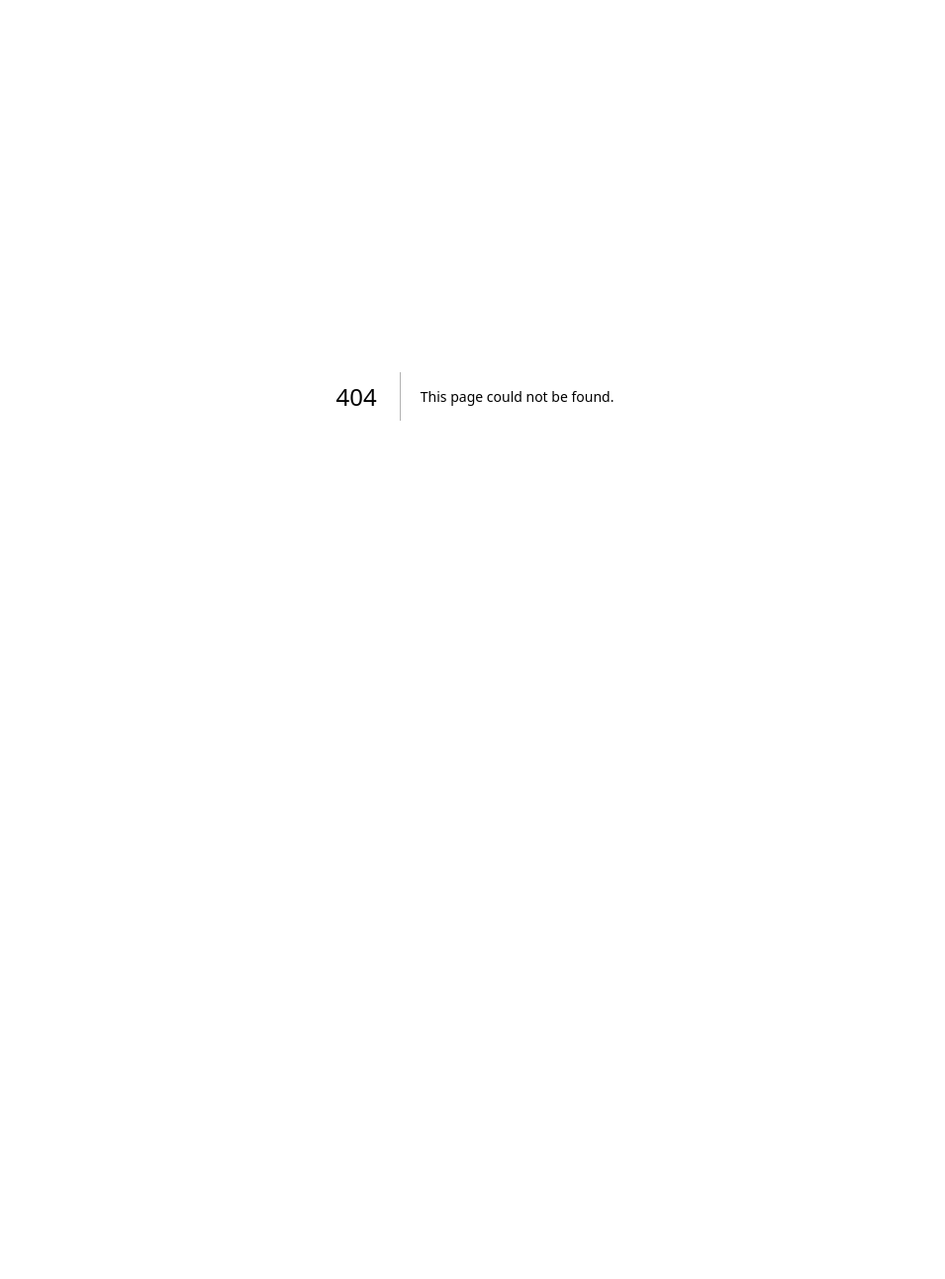
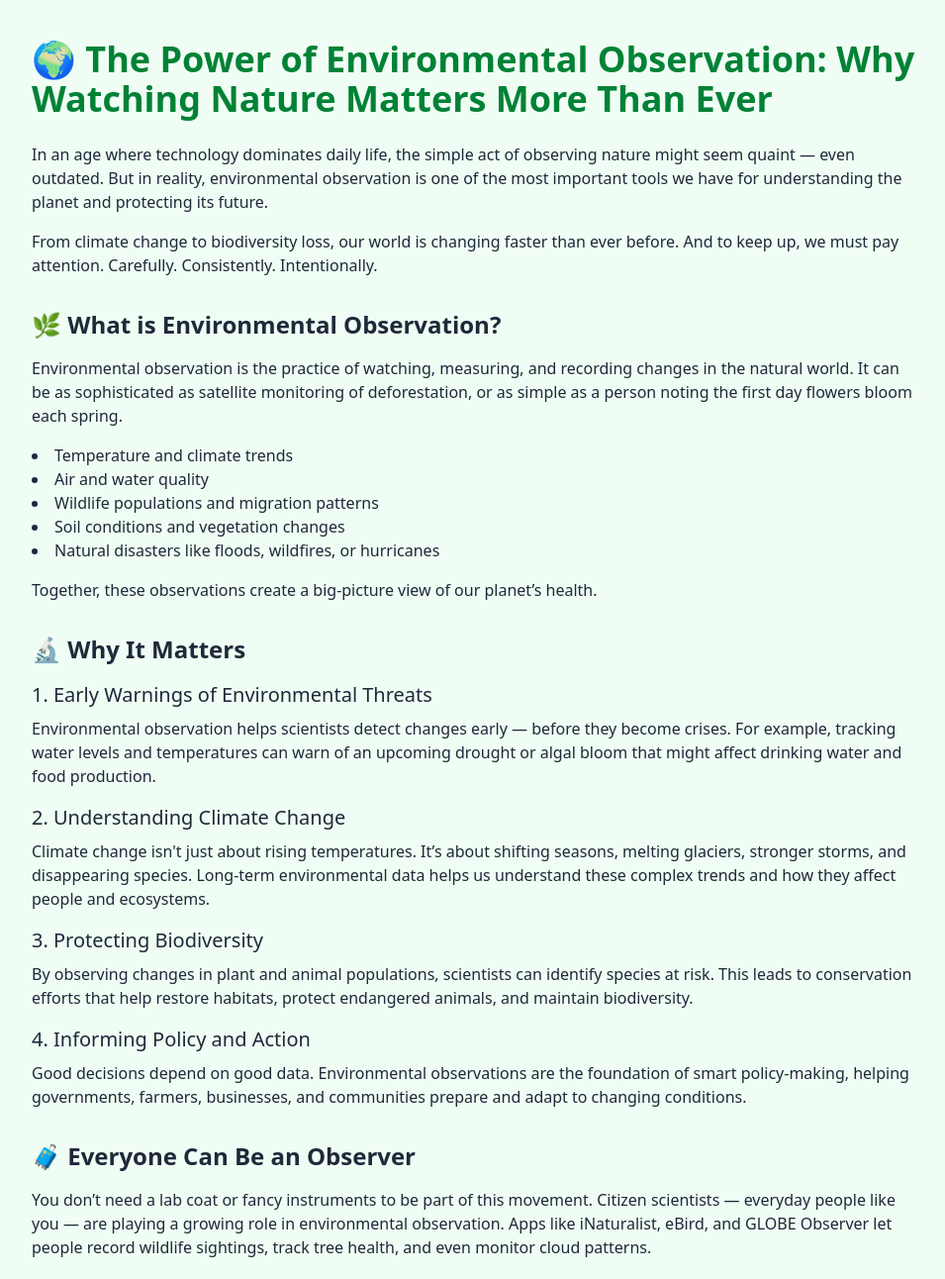
Before and after one commit to shadowrager85/sortiva, a Next.js app in the folder sortiva/: page /learn-more in a window 1280 px wide. Before the commit this address had no page. Shown: the top 1292 px of the page at 99% size, without its empty margins (160-1115 px from the left). Before the commit the page ends 800 px from the top, so only its background shows below. Built offline with nearby package versions, Linux system fonts and the light colour scheme.

Commit message:
learn more

```diff
--- a/sortiva/src/app/Learn/page.tsx
+++ b/sortiva/src/app/Learn/page.tsx
@@ -1,16 +1,18 @@
 "use client";
 import React, { useEffect, useState } from "react";
-
+import Link from "next/link";
 // Simulated backend API (would be in /api/articles in a real app)
 const fetchArticles = async () => {
   // Simulate fetching from backend
   return [
+
     {
       id: 1,
       title: "What is Environmental Conservation?",
       content:
         "Environmental conservation is the protection, preservation, management, or restoration of natural environments and the ecological communities that inhabit them.",
     },
+
     {
       id: 2,
       title: "How Sortiva Helps",
@@ -49,31 +51,31 @@ const LearnPage: React.FC = () => {
         maxWidth: 800,
         margin: "2rem auto",
         padding: "2rem",
-        background: "#f7fafc",
         borderRadius: 16,
         boxShadow: "0 4px 24px rgba(0,0,0,0.08)",
-        fontFamily: "Segoe UI, Arial, sans-serif",
+
       }}
     >
       <h1 style={{ fontSize: "2.5rem", marginBottom: 8, color: "#256029" }}>
-        🌱 Learn More
+        📖 Learn More
       </h1>
-      <p style={{ color: "#444", fontSize: "1.15rem", marginBottom: 32 }}>
+      <p style={{ color: "rgb(255, 255, 255)", fontSize: "1.15rem", marginBottom: 32 }}>
         Explore articles about <b>environmental conservation</b> and how <b>Sortiva</b> is making a difference.
       </p>
       {loading ? (
-        <div style={{ textAlign: "center", color: "#888", fontSize: "1.1rem" }}>
+        <div style={{ textAlign: "center", color: "rgb(33, 186, 145)", fontSize: "1.1rem" }}>
           <span className="loader" style={{
             display: "inline-block",
             width: 24,
             height: 24,
-            border: "3px solid #c3e6cb",
+            border: "3px solidrgb(117, 133, 159)",
             borderTop: "3px solid #256029",
             borderRadius: "50%",
             animation: "spin 1s linear infinite",
             marginRight: 8,
             verticalAlign: "middle"
           }} />
+
           Loading articles...
           <style>{`
             @keyframes spin {
@@ -88,19 +90,22 @@ const LearnPage: React.FC = () => {
             <article
               key={article.id}
               style={{
-                background: "#fff",
+                background: " ",
                 borderRadius: 12,
-                boxShadow: "0 2px 8px rgba(34,139,34,0.06)",
+                boxShadow: "0 2px 8px rgba(34, 139, 34, 0.1)",
                 marginBottom: "2rem",
                 padding: "1.5rem 1.5rem 1rem 1.5rem",
-                borderLeft: "6px solid #256029",
+                borderLeft: "6px solid rgba(117, 130, 152)",
                 transition: "box-shadow 0.2s",
               }}
             >
               <h2 style={{ color: "#256029", marginBottom: 8, fontSize: "1.35rem" }}>
                 {article.title}
               </h2>
-              <p style={{ color: "#333", lineHeight: 1.7 }}>{article.content}</p>
+              <p style={{ color: "rgba(117, 130, 152)", lineHeight: 1.7 }}>{article.content}</p>
+              <Link href="/learn-more">
+               <button className="rounded-md px-6 py-3 border-2 border-green-600 text-green-600 dark:text-green-400 bg-white dark:bg-gray-800 hover:bg-green-600 hover:text-white transition w-full sm:w-auto">Learn More</button>
+              </Link>
             </article>
           ))}
         </section>
--- /dev/null
+++ b/sortiva/src/app/learn-more/page.tsx
@@ -0,0 +1,105 @@
+import React from "react";
+import Link from "next/link";
+import type { NextPage } from "next";
+
+const HomePage: NextPage = () => {
+  return (
+    <div className="min-h-screen bg-green-50 text-gray-800 py-10 px-6">
+      <div className="max-w-4xl mx-auto">
+        <h1 className="text-4xl font-bold mb-6 text-green-700">
+          🌍 The Power of Environmental Observation: Why Watching Nature Matters More Than Ever
+        </h1>
+
+        <p className="mb-4">
+          In an age where technology dominates daily life, the simple act of observing nature might seem quaint — even outdated. But in reality, environmental observation is one of the most important tools we have for understanding the planet and protecting its future.
+        </p>
+
+        <p className="mb-4">
+          From climate change to biodiversity loss, our world is changing faster than ever before. And to keep up, we must pay attention. Carefully. Consistently. Intentionally.
+        </p>
+
+        <h2 className="text-2xl font-semibold mt-8 mb-4">
+          🌿 What is Environmental Observation?
+        </h2>
+        <p className="mb-4">
+          Environmental observation is the practice of watching, measuring, and recording changes in the natural world. It can be as sophisticated as satellite monitoring of deforestation, or as simple as a person noting the first day flowers bloom each spring.
+        </p>
+
+        <ul className="list-disc list-inside mb-4">
+          <li>Temperature and climate trends</li>
+          <li>Air and water quality</li>
+          <li>Wildlife populations and migration patterns</li>
+          <li>Soil conditions and vegetation changes</li>
+          <li>Natural disasters like floods, wildfires, or hurricanes</li>
+        </ul>
+
+        <p className="mb-4">
+          Together, these observations create a big-picture view of our planet’s health.
+        </p>
+
+        <h2 className="text-2xl font-semibold mt-8 mb-4">
+          🔬 Why It Matters
+        </h2>
+        <h3 className="text-xl font-medium mt-4 mb-2">1. Early Warnings of Environmental Threats</h3>
+        <p className="mb-4">
+          Environmental observation helps scientists detect changes early — before they become crises. For example, tracking water levels and temperatures can warn of an upcoming drought or algal bloom that might affect drinking water and food production.
+        </p>
+
+        <h3 className="text-xl font-medium mt-4 mb-2">2. Understanding Climate Change</h3>
+        <p className="mb-4">
+          Climate change isn't just about rising temperatures. It’s about shifting seasons, melting glaciers, stronger storms, and disappearing species. Long-term environmental data helps us understand these complex trends and how they affect people and ecosystems.
+        </p>
+
+        <h3 className="text-xl font-medium mt-4 mb-2">3. Protecting Biodiversity</h3>
+        <p className="mb-4">
+          By observing changes in plant and animal populations, scientists can identify species at risk. This leads to conservation efforts that help restore habitats, protect endangered animals, and maintain biodiversity.
+        </p>
+
+        <h3 className="text-xl font-medium mt-4 mb-2">4. Informing Policy and Action</h3>
+        <p className="mb-4">
+          Good decisions depend on good data. Environmental observations are the foundation of smart policy-making, helping governments, farmers, businesses, and communities prepare and adapt to changing conditions.
+        </p>
+
+        <h2 className="text-2xl font-semibold mt-8 mb-4">
+          🧳️ Everyone Can Be an Observer
+        </h2>
+        <p className="mb-4">
+          You don’t need a lab coat or fancy instruments to be part of this movement. Citizen scientists — everyday people like you — are playing a growing role in environmental observation. Apps like iNaturalist, eBird, and GLOBE Observer let people record wildlife sightings, track tree health, and even monitor cloud patterns.
+        </p>
+
+        <p className="mb-4">
+          By contributing your own observations, you help build a global network of environmental data. And in doing so, you also deepen your connection to the natural world.
+        </p>
+
+        <h2 className="text-2xl font-semibold mt-8 mb-4">
+          🌎 A Call to Awareness
+        </h2>
+        <p className="mb-4">
+          In a world flooded with headlines and noise, pausing to observe the environment is an act of care. It’s a statement: <em>I am paying attention.</em> It’s a step toward a healthier, more sustainable future.
+        </p>
+
+        <p className="mb-8">
+          So take a walk. Look around. Notice the birds, the sky, the soil beneath your feet. Whether you're in a city park or a rural field, your observations matter.
+        </p>
+
+        <p className="font-semibold text-green-700 mb-8">
+          Because protecting the planet begins with truly seeing it.
+        </p>
+          <main style={{
+                background: " #030c06",
+                borderRadius: 12,
+                boxShadow: "0 2px 8px rgba(34, 139, 34, 0.1)",
+                marginBottom: "2rem",
+                padding: "1.5rem 1.5rem 1rem 1.5rem",
+                borderLeft: "6px solid rgba(117, 130, 152)",
+                transition: "box-shadow 0.2s",
+              }}
+            >
+
+          </main>
+      </div>
+    </div>
+  );
+};
+
+export default HomePage;
```
